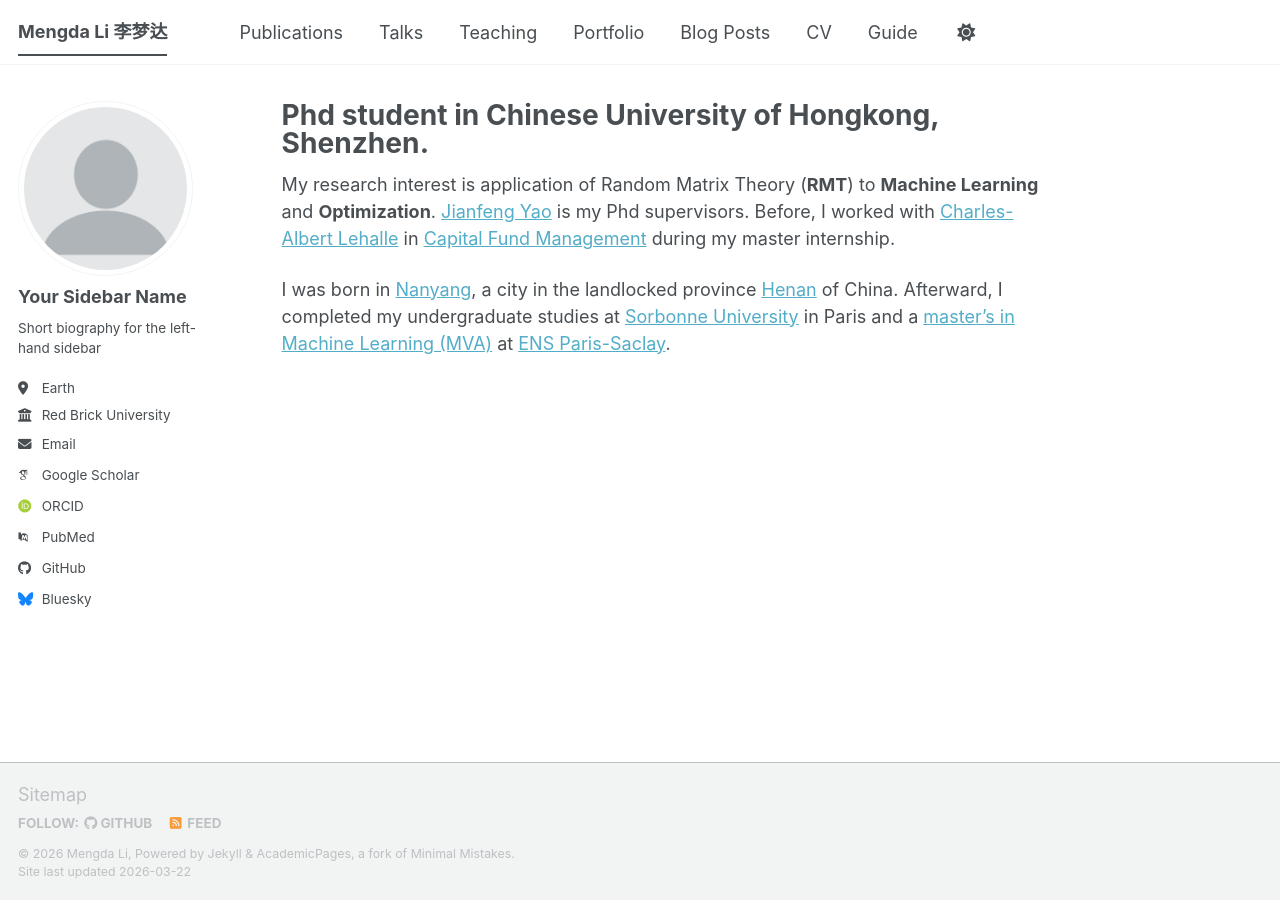
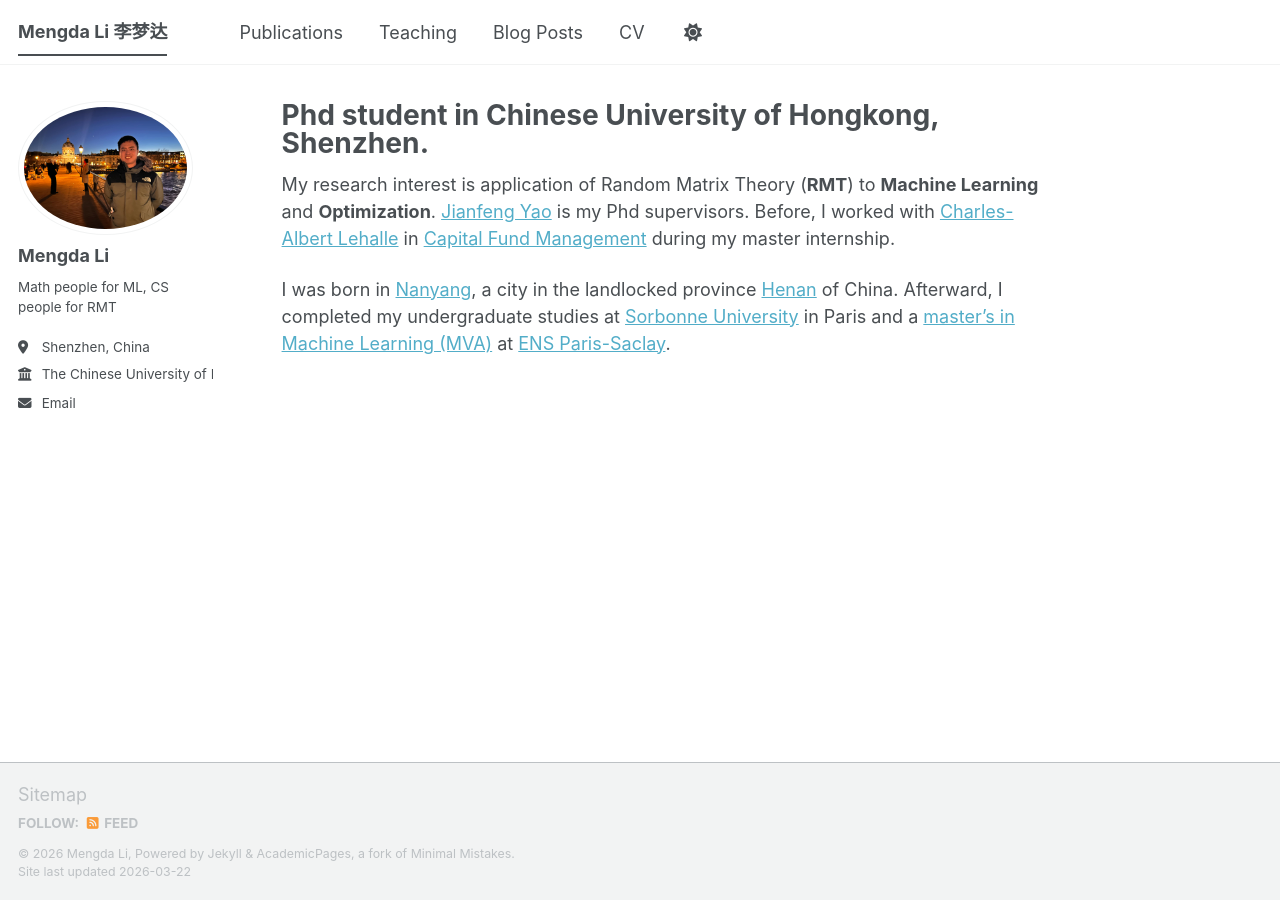
Before and after one commit to Mengda-Li/mengda-li.github.io, a Jekyll site: the page built from _pages/about.md, in a window 1280 px wide. Built offline with Jekyll 4.4.1, drawn with Linux system fonts in a browser that asks for light colours; some web fonts are replaced; a script bundle is joined from its source files by our own code; library files that are not in the unit come from our copies.

Commit message:
Update sidebar photo and info; hide Talks, Portfolio, Guide from navigation

```diff
--- a/_config.yml
+++ b/_config.yml
@@ -23,25 +23,25 @@ repository               : "academicpages/academicpages.github.io"
 #               Additional customization can be done by editing /_includes/author-profile.html
 author:
   # Biographic information
-  avatar           : "profile.png"
-  name             : "Your Sidebar Name"
+  avatar           : "my_photo_at_seine.jpeg"
+  name             : "Mengda Li"
   pronouns         : # example: "she/her"
-  bio              : "Short biography for the left-hand sidebar"
-  location         : "Earth"
-  employer         : "Red Brick University"
+  bio              : "Math people for ML, CS people for RMT"
+  location         : "Shenzhen, China"
+  employer         : "The Chinese University of Hong Kong, Shenzhen"
   uri              : # URL
-  email            : "none@example.org"
+  email            : "li.mengda@outlook.com"
 
   # Academic websites
   academia         : # URL
   arxiv            : # URL - Update with the correct link to your profile
-  googlescholar    : "https://scholar.google.com/citations?user=PS_CX0AAAAAJ"
+  googlescholar    : #"https://scholar.google.com/citations?user=PS_CX0AAAAAJ"
   inspire-hep      : # URL
   impactstory      : # URL
-  orcid            : "https://orcid.org/yourorcidurl"
+  orcid            : #"https://orcid.org/yourorcidurl"
   semantic         : # URL
   ssrn             : # URL
-  pubmed           : "https://www.ncbi.nlm.nih.gov/pubmed/?term=john+snow"
+  pubmed           : #"https://www.ncbi.nlm.nih.gov/pubmed/?term=john+snow"
   researchgate     : # URL
   scopus           : # URL
   zotero           : # URL
@@ -51,13 +51,13 @@ author:
   bitbucket        : # Username - Update with your username on the site
   codepen          : # Username
   dribbble         : # Username
-  github           : "academicpages"
+  github           : #"academicpages"
   kaggle           : # Username
   stackoverflow    : # User number or user number and name (i.e., use "1" or "1/jeff-atwood")
 
   # Social media
   artstation       : # Username
-  bluesky          : "bsky.app" # Replace this with you Bluesky username
+  bluesky          : #"bsky.app" # Replace this with you Bluesky username
   facebook         : # Username
   flickr           : # Username
   foursquare       : # Username
```
Also changed, not shown: _data/navigation.yml (+6 -6 lines), images/my_photo_at_seine.jpeg (added).
